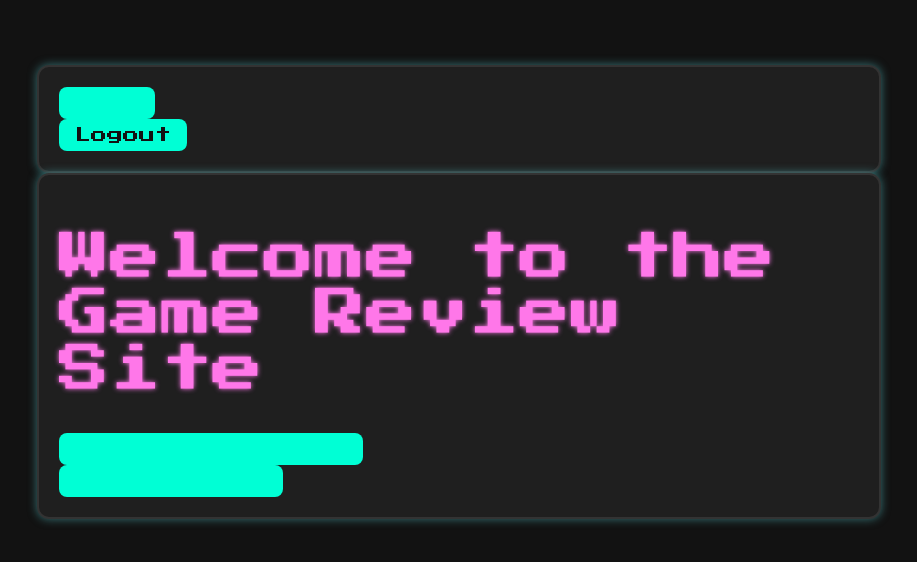
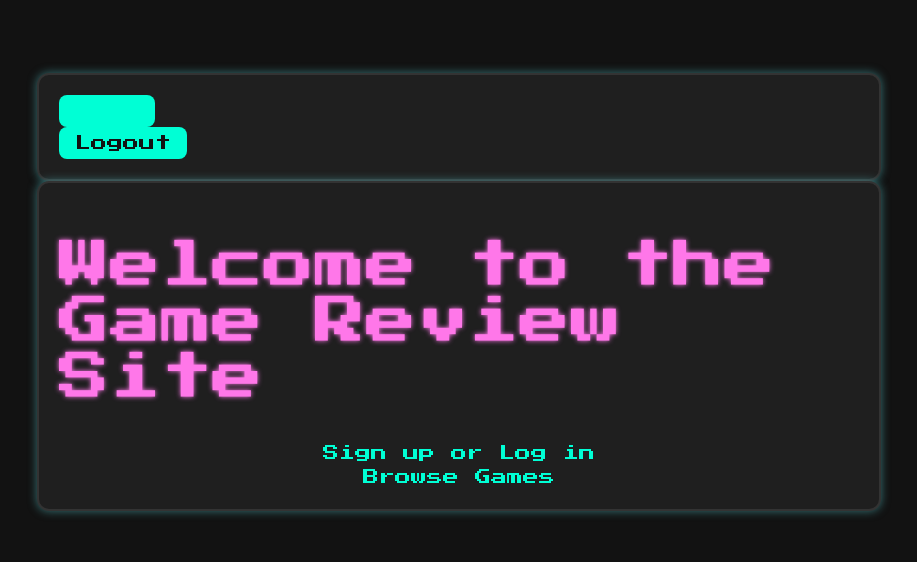
Before and after one commit to Ghcat0528/Capstone_Frontend, a React (Vite) app in the folder capstone/: page / in a window 1280 px wide. Shown: the part 108-670 px from the top of the page, without its empty margins (181-1098 px from the left). Built offline with nearby package versions, Linux system fonts and the light colour scheme.

Commit message:
css fix?

```diff
--- a/capstone/src/assets/pgs/Home.jsx
+++ b/capstone/src/assets/pgs/Home.jsx
@@ -1,13 +1,14 @@
 import { useEffect, useState } from "react";
-import { useNavigate } from "react-router-dom";  // Import useNavigate
+import { Link } from "react-router-dom";
 import axios from "axios";
-import "../../../src/non-loggedin.css";
+import "../../../src/non-loggedin.css"
+
+
 
 const Home = () => {
   const [user, setUser] = useState(null);
   const [following, setFollowing] = useState([]);
   const [reviews, setReviews] = useState([]);
-  const navigate = useNavigate();  // useNavigate hook
 
   useEffect(() => {
     const getUserData = async () => {
@@ -36,9 +37,9 @@ const Home = () => {
 
       {!user && (
         <div className="mt-4">
-          <button onClick={() => navigate("/auth")} className="profile-link">
+          <Link to="/auth" className="profile-link">
             Sign up or Log in
-          </button>  {/* Consistent useNavigate for navigation */}
+          </Link>
         </div>
       )}
 
@@ -49,9 +50,9 @@ const Home = () => {
           <ul>
             {following.map((followedUser) => (
               <li key={followedUser.id} className="flex items-center space-x-4 my-2">
-                <button onClick={() => navigate(`/users/${followedUser.id}`)} className="profile-link">
+                <Link to={`/users/${followedUser.id}`} className="profile-link">
                   {followedUser.name}
-                </button>  {/* Consistent useNavigate for user profile */}
+                </Link>
               </li>
             ))}
           </ul>
@@ -79,22 +80,21 @@ const Home = () => {
       {/* Go to My Profile Button */}
       {user && (
         <div className="mt-6">
-          <button
-            onClick={() => navigate("/myuserpage")}
+          <Link
+            to="/myuserpage"
             className="btn profile-button"
           >
             Go to My Profile
-          </button>  {/* Consistent useNavigate for profile navigation */}
+          </Link>
         </div>
       )}
 
       <div className="mt-6">
-        <button onClick={() => navigate("/games")} className="profile-link">
+        <Link to="/games" className="profile-link">
           Browse Games
-        </button>
+        </Link>
       </div>
     </div>
   );
 };
-
 export default Home;
```
